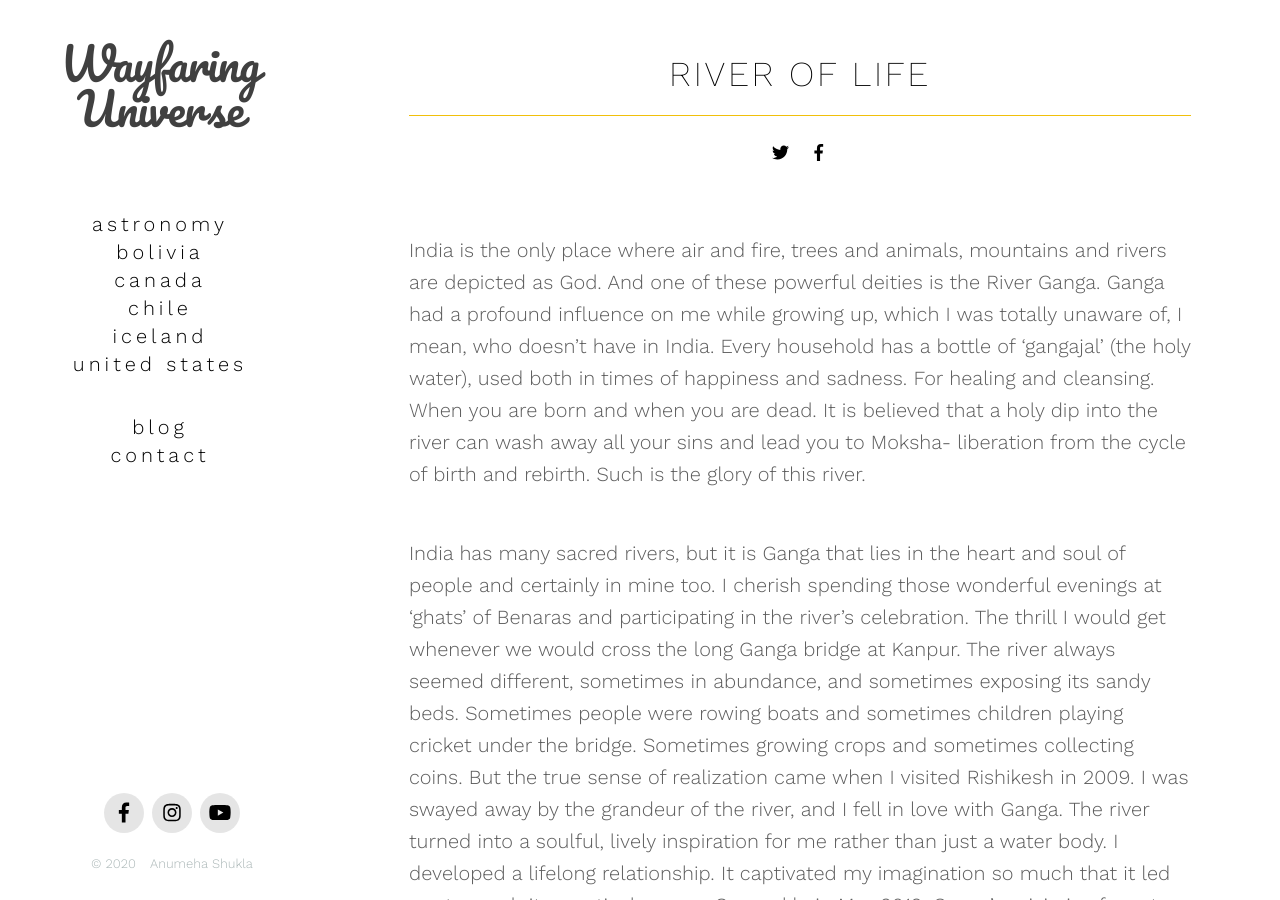
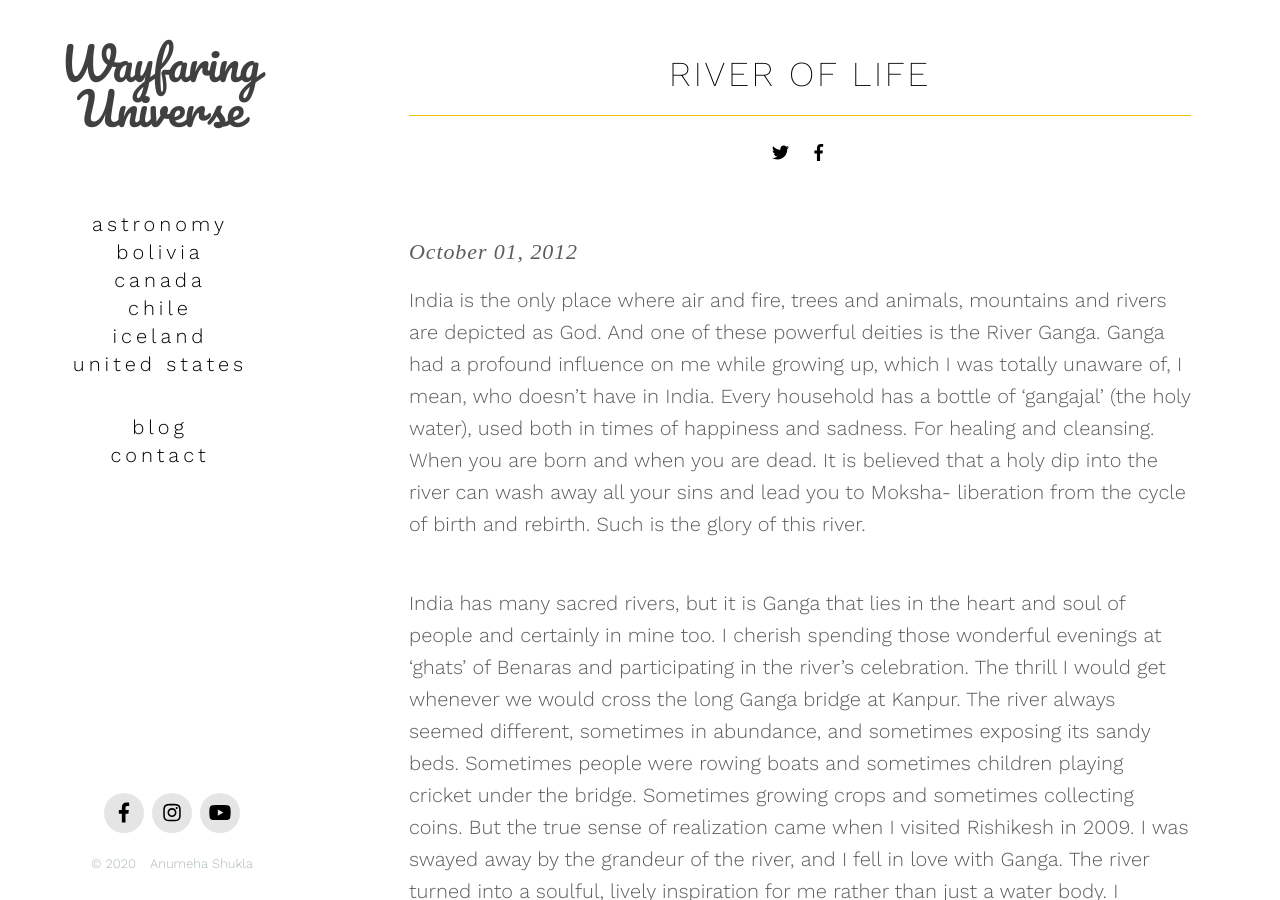
Before and after one commit to anumehashukla/wayfaringuniverse, a Jekyll site: the page built from _posts/Blog/2012-10-01-river-of-life.md, in a window 1280 px wide and 900 px high. Built offline with Jekyll 4.4.1, drawn with Linux system fonts in a browser that asks for light colours; nearby versions of some CDN libraries.

Commit message:
Adding date to Blog Posts

```diff
--- a/_posts/Blog/2012-10-01-river-of-life.md
+++ b/_posts/Blog/2012-10-01-river-of-life.md
@@ -4,6 +4,9 @@ date: 2012-10-01 11:00:00
 description: India is the only place where air and fire, trees and animals, mountains and rivers are depicted as God. And one of these powerful deities is the River Ganga. Ganga had a profound influence on me while growing up, which I was totally unaware of, I mean, who doesn't have in India. Every household has a bottle of 'gangajal' (the holy water), used both in times of happiness and sadness. For healing and cleansing. When you are born and when you are dead. It is believed that a holy dip into the river can wash away all your sins and lead you to Moksha- liberation from the cycle of birth and rebirth. Such is the glory of this river.
 categories: blog
 ---
+
+<h4 class="blog-date"><i>October 01, 2012</i></h4>
+
 
 India is the only place where air and fire, trees and animals, mountains and rivers are depicted as God. And one of these powerful deities is the River Ganga. Ganga had a profound influence on me while growing up, which I was totally unaware of, I mean, who doesn't have in India. Every household has a bottle of 'gangajal' (the holy water), used both in times of happiness and sadness. For healing and cleansing. When you are born and when you are dead. It is believed that a holy dip into the river can wash away all your sins and lead you to Moksha- liberation from the cycle of birth and rebirth. Such is the glory of this river.<br><br>
 
```
